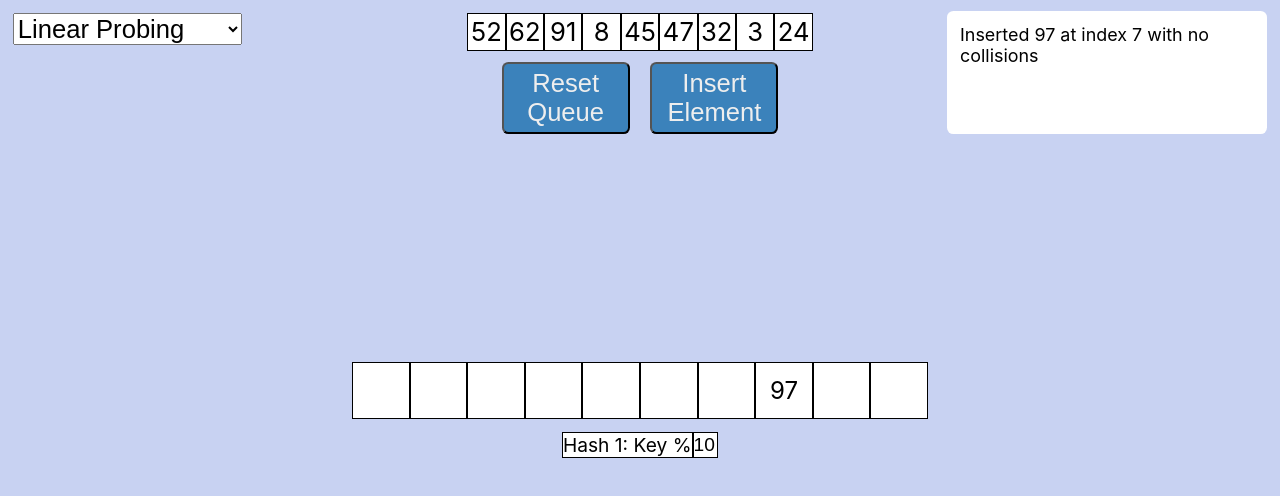
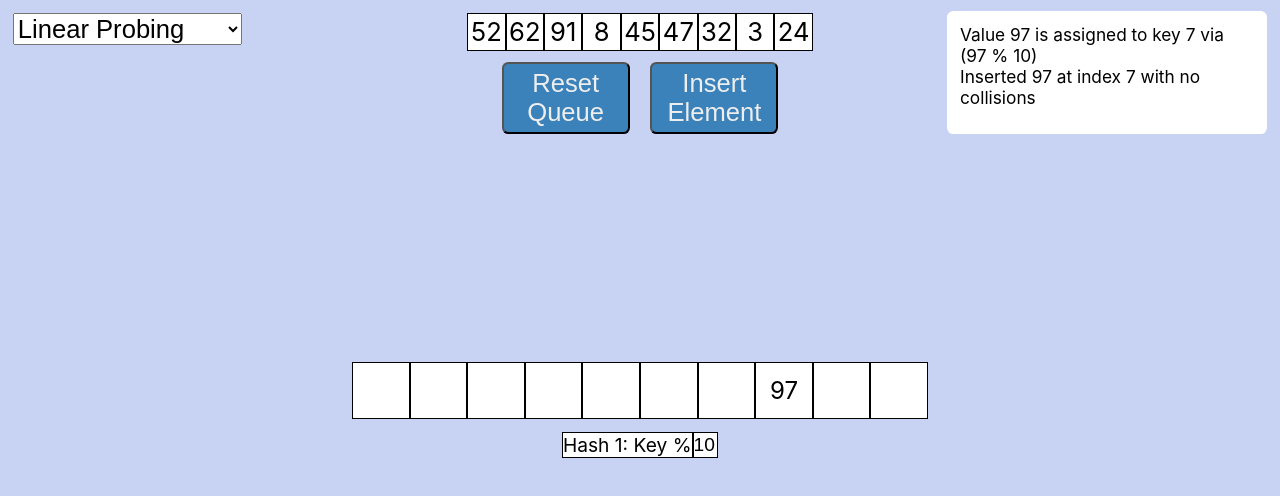
Before and after one commit to ChristianHirschey/HashingVisualizer, a React (Create React App) app: page / in a window 1280 px wide. Both pictures are taken after a click on the button "Insert Element". Shown: the top 496 px of the page. Built offline with nearby package versions, Linux system fonts and the light colour scheme.

Commit message:
Improved descriptions and improved styling

```diff
--- a/src/HashingVisualizer/HashingVisualizer.css
+++ b/src/HashingVisualizer/HashingVisualizer.css
@@ -89,7 +89,8 @@
 
 .hash {
     padding-top: 1vw;
-    display: flex;
+    display: grid;
+    justify-items: center;
     flex-direction: column;
     align-items: flex-start;
 }
@@ -111,9 +112,14 @@
     font-size: 1.5vw;
 }
 
+.input#hash2 {
+    text-align: center;
+}
+
 .hash-line {
     display: flex;
     align-items: center;
+    justify-content: center;
     margin-bottom: 0.5vw;
 }
 
--- a/src/HashingVisualizer/HashingVisualizer.jsx
+++ b/src/HashingVisualizer/HashingVisualizer.jsx
@@ -41,10 +41,11 @@ export default class HashingVisualizer extends React.Component {
         const array = [];
         const grid = getInitialGrid();
         const info = [];
+        const isEmpty = true;
         for (let i = 0; i < 10; i++) {
             array.push(randomIntFromInterval(0, 99)); // generates random ints from 0 to 99
         }
-        this.setState({array, grid, info});
+        this.setState({array, grid, info, isEmpty});
     }
 
     insertElement() {
@@ -58,12 +59,13 @@ export default class HashingVisualizer extends React.Component {
     }
 
     resolveCollision(value, index, grid) {
-        let count = 1; // count starts at 1 for others
+        let count = 1; // count starts at 1 for linear & quadratic probing
         if(this.state.collisionResolution === "double") {
             count = 0; // count starts at 0 for double hashing
         }
 
         let info = [];
+        info.push(<div><p>Value {value} is assigned to key {index} via ({value} % {this.state.hash1})</p></div>);
 
         const startingVal = index;
         const hash1 = index % this.state.hash1; // default 10 for table size
@@ -74,7 +76,7 @@ export default class HashingVisualizer extends React.Component {
                 index = (index + 1); // increment index
                 if(index >= 10) {
                     index = index % 10; // mod 10 to remove out of bounds values
-                    info.push(<div><p>Collision {count}: Index + 1 was out of bounds, tried inserting at beginning index 0</p></div>);
+                    info.push(<div><p>Collision {count}: Index {previous} + 1 was out of bounds, tried inserting at beginning index 0</p></div>);
                 } else {
                     info.push(<div><p>Collision {count}: Tried inserting at index {previous} + 1 (index {index})</p></div>);
                 }
@@ -110,7 +112,7 @@ export default class HashingVisualizer extends React.Component {
                 info.push(<div><p> Inserted {value} at index {index}</p></div>);
                 break;
             } else if(count === 10) {
-                info.push(<div><p>Failed to insert; Value could not be accommodated in table</p></div>);
+                info.push(<div><p>Failed to insert; value could not be accommodated in table</p></div>);
             }
         }
         this.setState({info: info, isEmpty: false})
@@ -123,18 +125,20 @@ export default class HashingVisualizer extends React.Component {
     insert(value) {
         const {grid} = this.state;
         const index = this.setKey(value);
+        let info = [];
+
         if(grid[index] === "") {
             grid[index] = value;
             this.setState({grid});
 
-            let info = (<div><p> Inserted {value} at index {index} with no collisions</p></div>);
+            info.push(<div><p>Value {value} is assigned to key {index} via ({value} % {this.state.hash1})</p></div>);
+            info.push(<div><p>Inserted {value} at index {index} with no collisions</p></div>);
             this.setState({info: info, isEmpty: false});
         }
         else this.resolveCollision(value, index, grid);
     }
 
     render() {
-        //  FIXME: Add descriptions/animations of hashing process
         const {array, grid} = this.state;
 
         return (
--- a/src/HashingVisualizer/Info/Info.css
+++ b/src/HashingVisualizer/Info/Info.css
@@ -9,5 +9,5 @@
     text-align: left;
     padding: 1vw;
     min-height: 9.6vw;
-    font-size: 1.4vw;
+    font-size: 1.35vw;
   }
```
